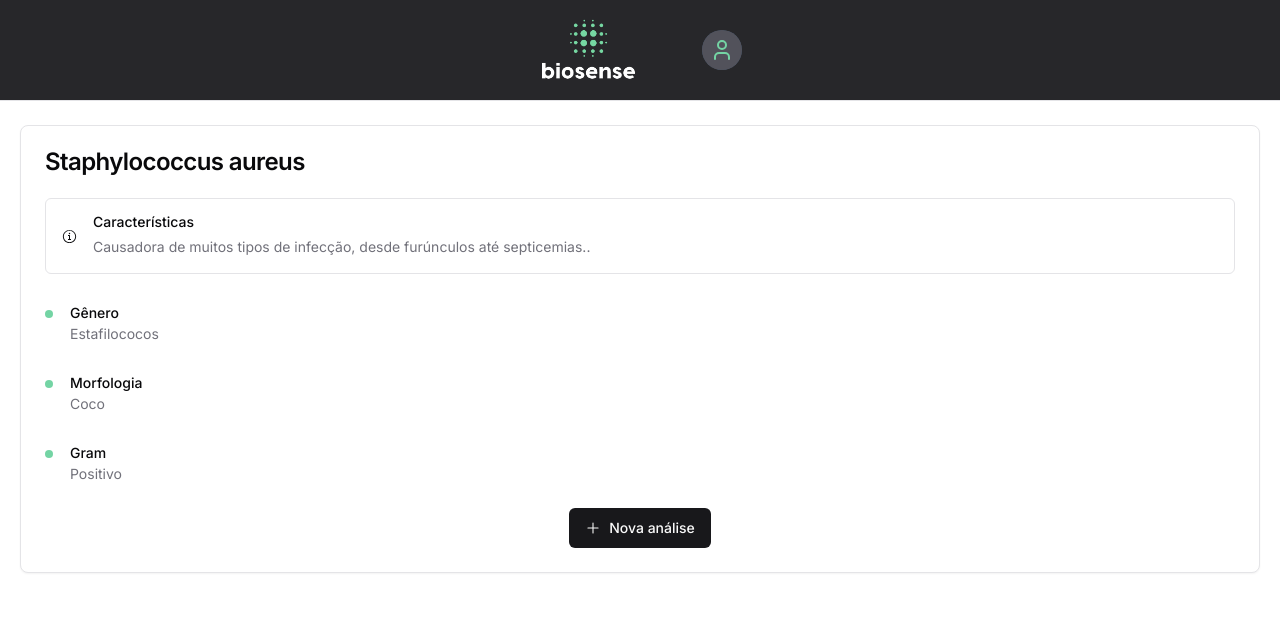
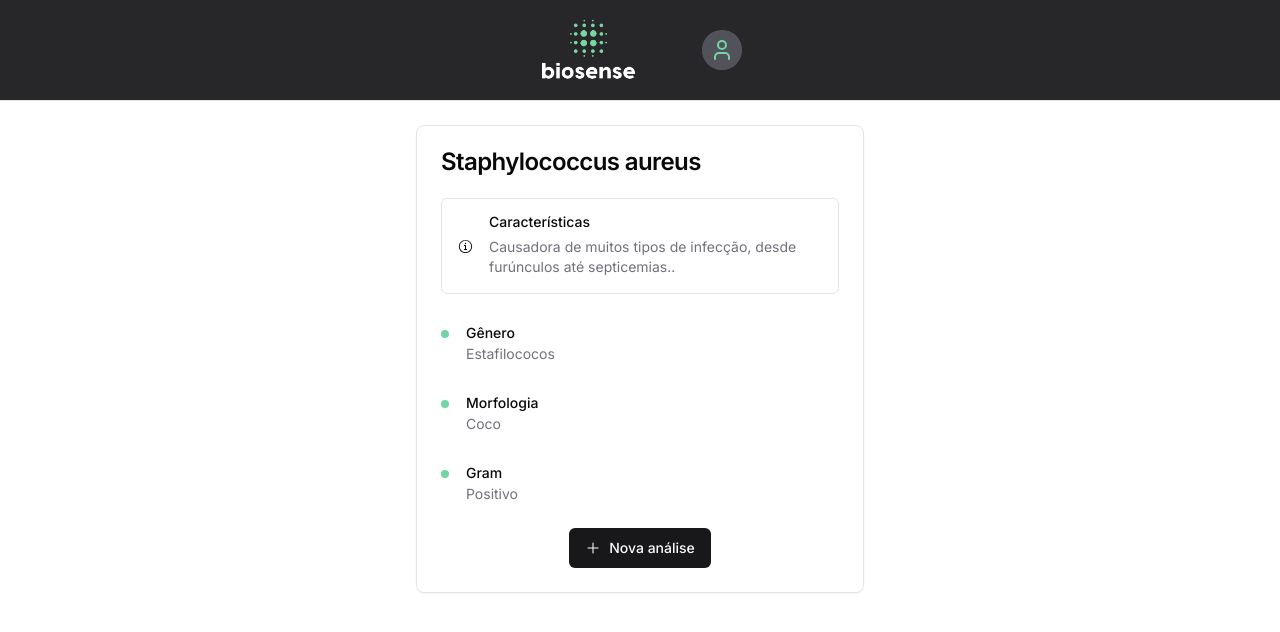
Before and after one commit to hacka-biofy/frontend, a Next.js app: page /success in a window 1280 px wide. Shown: the top 632 px of the page. Built offline with nearby package versions, Linux system fonts and the light colour scheme.

Commit message:
change width

```diff
--- a/src/app/success/page.tsx
+++ b/src/app/success/page.tsx
@@ -59,7 +59,7 @@ export default function Component() {
       )}
       {showCard && (
         <div className="flex flex-col h-screen items-center pt-6 px-5">
-          <Card className="w-full">
+          <Card className="max-w-md">
             <CardHeader>
               <CardTitle>Staphylococcus aureus</CardTitle>
             </CardHeader>
```
